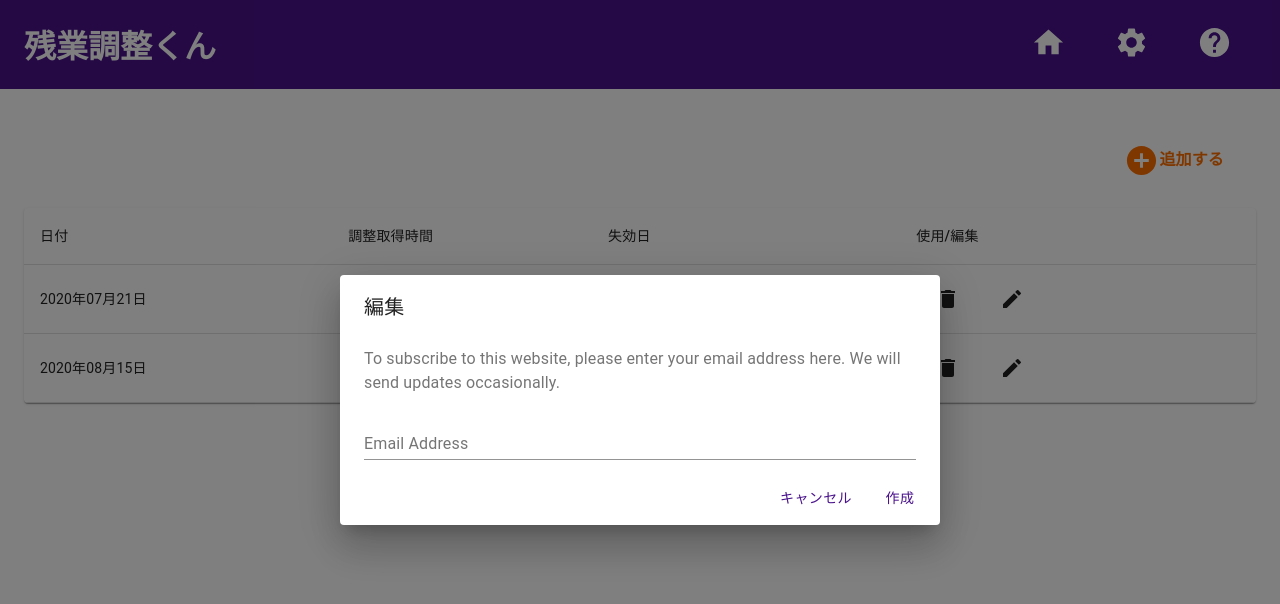
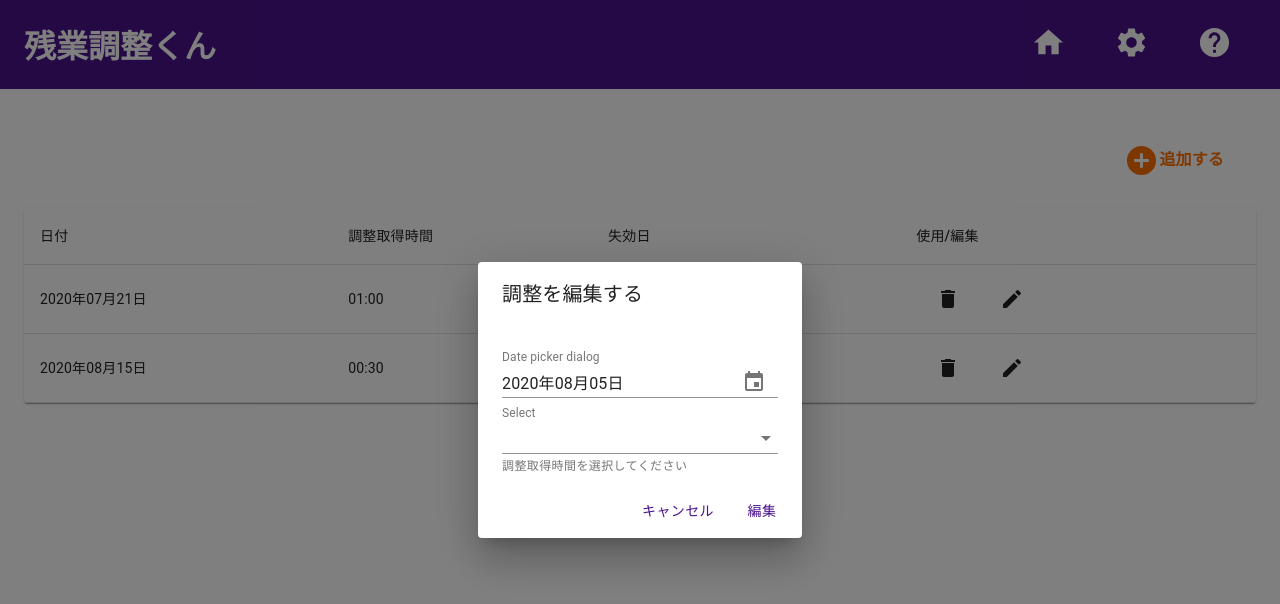
Before and after one commit to YouheiNozaki/SchoolAttendanceApp, a React (Create React App) app: page / in a window 1280 px wide. Both pictures are taken after a click on the button 1012 px from the left and 298 px from the top of the page. Shown: the top 604 px of the page. Built offline with nearby package versions, Linux system fonts and the light colour scheme.

Commit message:
DialogにdatePickerを追加

```diff
--- a/package.json
+++ b/package.json
@@ -3,13 +3,17 @@
   "version": "0.1.0",
   "private": true,
   "dependencies": {
+    "@date-io/date-fns": "^1",
+    "@date-io/dayjs": "^2.8.0",
     "@material-ui/core": "^4.11.0",
     "@material-ui/icons": "^4.9.1",
+    "@material-ui/pickers": "^3.2.10",
     "@material-ui/styles": "^4.10.0",
     "@testing-library/jest-dom": "^4.2.4",
     "@testing-library/react": "^9.3.2",
     "@testing-library/user-event": "^7.1.2",
     "add": "^2.0.6",
+    "date-fns": "^2.15.0",
     "dayjs": "^1.8.32",
     "react": "^16.13.1",
     "react-dom": "^16.13.1",
--- a/src/components/molecules/FormDialog.tsx
+++ b/src/components/molecules/FormDialog.tsx
@@ -1,22 +1,39 @@
 import React, { useState, useEffect } from 'react';
 import {
   Button,
-  TextField,
   Dialog,
   DialogContent,
   DialogActions,
   DialogTitle,
-  DialogContentText,
+  TextField,
+  MenuItem,
+  Grid,
 } from '@material-ui/core';
+import {
+  MuiPickersUtilsProvider,
+  KeyboardDatePicker,
+} from '@material-ui/pickers';
+import jaLocale from 'date-fns/locale/ja';
+import DateFnsUtils from '@date-io/date-fns';
+
+const Times = ['00:30', '01:00', '01:30', '02:00'];
 
 type Props = {
   title: string;
   isOpen: boolean;
+  ButtonText: string;
   doClose: () => void;
 };
 
-export const FormDialog: React.FC<Props> = ({ title, isOpen, doClose }) => {
+export const FormDialog: React.FC<Props> = ({
+  title,
+  isOpen,
+  ButtonText,
+  doClose,
+}) => {
   const [open, setOpen] = useState(false);
+  const [selectedDate, setSelectedDate] = useState<Date | null>(new Date());
+  const [time, setTime] = useState<string>('30');
 
   useEffect(() => {
     setOpen(isOpen);
@@ -25,6 +42,14 @@ export const FormDialog: React.FC<Props> = ({ title, isOpen, doClose }) => {
   const handleClose = () => {
     setOpen(false);
     doClose();
+  };
+
+  const handleDateChange = (date: Date | null) => {
+    setSelectedDate(date);
+  };
+
+  const handleTimeChange = (event: React.ChangeEvent<HTMLInputElement>) => {
+    setTime(event.target.value);
   };
 
   return (
@@ -36,17 +61,35 @@ export const FormDialog: React.FC<Props> = ({ title, isOpen, doClose }) => {
       >
         <DialogTitle id="form-dialog-title">{title}</DialogTitle>
         <DialogContent>
-          <DialogContentText>
-            To subscribe to this website, please enter your email address here.
-            We will send updates occasionally.
-          </DialogContentText>
-          <TextField
-            margin="dense"
-            id="name"
-            label="Email Address"
-            type="email"
-            fullWidth
-          />
+          <Grid container direction="column">
+            <MuiPickersUtilsProvider utils={DateFnsUtils} locale={jaLocale}>
+              <KeyboardDatePicker
+                margin="normal"
+                id="date-picker-dialog"
+                label="Date picker dialog"
+                format="yyyy年MM月dd日"
+                value={selectedDate}
+                onChange={handleDateChange}
+                KeyboardButtonProps={{
+                  'aria-label': 'change date',
+                }}
+              />
+            </MuiPickersUtilsProvider>
+            <TextField
+              id="standard-select-currency"
+              select
+              label="Select"
+              value={time}
+              onChange={handleTimeChange}
+              helperText="調整取得時間を選択してください"
+            >
+              {Times.map((time) => (
+                <MenuItem key={time} value={time}>
+                  {time}
+                </MenuItem>
+              ))}
+            </TextField>
+          </Grid>
         </DialogContent>
         <DialogActions>
           <Button onClick={handleClose} color="primary">
@@ -54,7 +97,7 @@ export const FormDialog: React.FC<Props> = ({ title, isOpen, doClose }) => {
           </Button>
           {/* TODO:処理を加える関数に変更する */}
           <Button onClick={handleClose} color="primary">
-            作成
+            {ButtonText}
           </Button>
         </DialogActions>
       </Dialog>
--- a/src/pages/Home.tsx
+++ b/src/pages/Home.tsx
@@ -84,8 +84,9 @@ export const Home: React.FC = () => {
             <Typography>追加する</Typography>
           </Button>
           <FormDialog
-            title={'作成'}
+            title={'調整を作成する'}
             isOpen={open}
+            ButtonText="作成"
             doClose={() => handleClose()}
           />
         </Grid>
@@ -122,7 +123,12 @@ export const Home: React.FC = () => {
             </TableBody>
           </Table>
         </TableContainer>
-        <FormDialog title="編集" isOpen={Edit} doClose={() => EditClose()} />
+        <FormDialog
+          title="調整を編集する"
+          isOpen={Edit}
+          ButtonText="編集"
+          doClose={() => EditClose()}
+        />
       </Layout>
     </>
   );
```
Also changed, not shown: 1 other file (tests, documents, lock files or other folders). Lines whose indentation alone changed are shown as unchanged.
